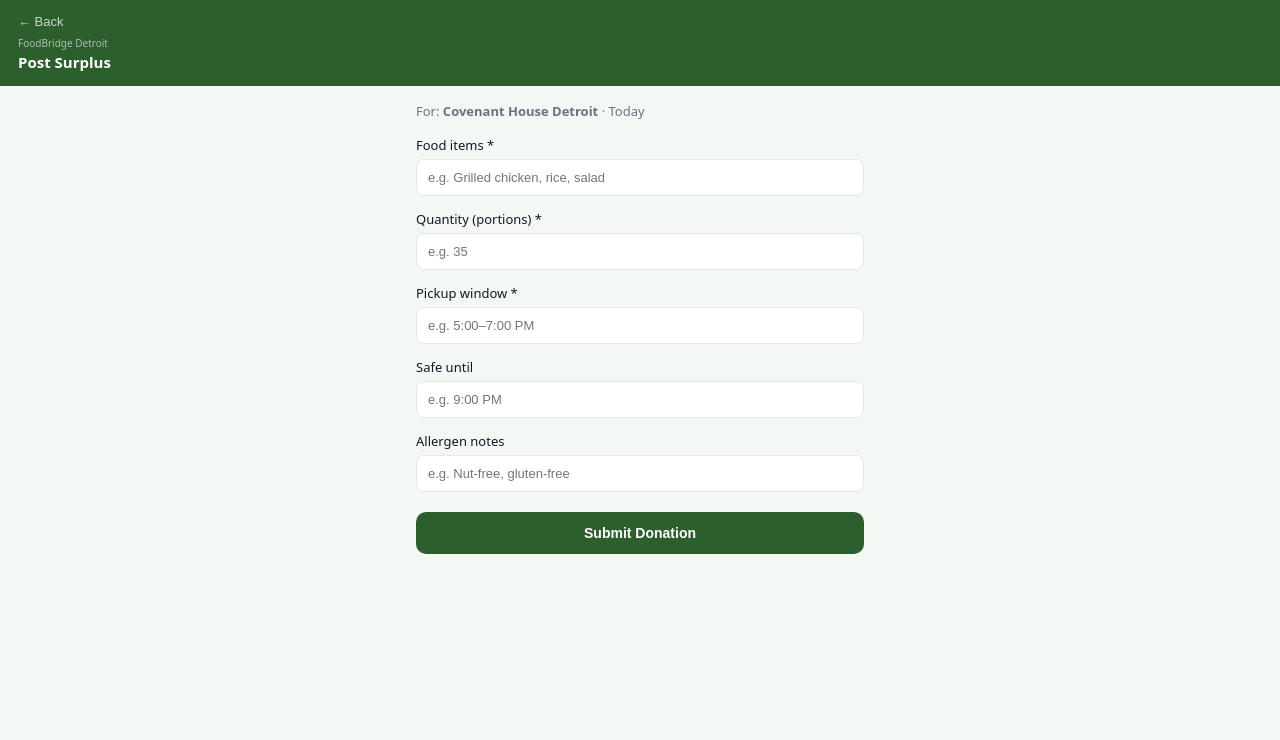
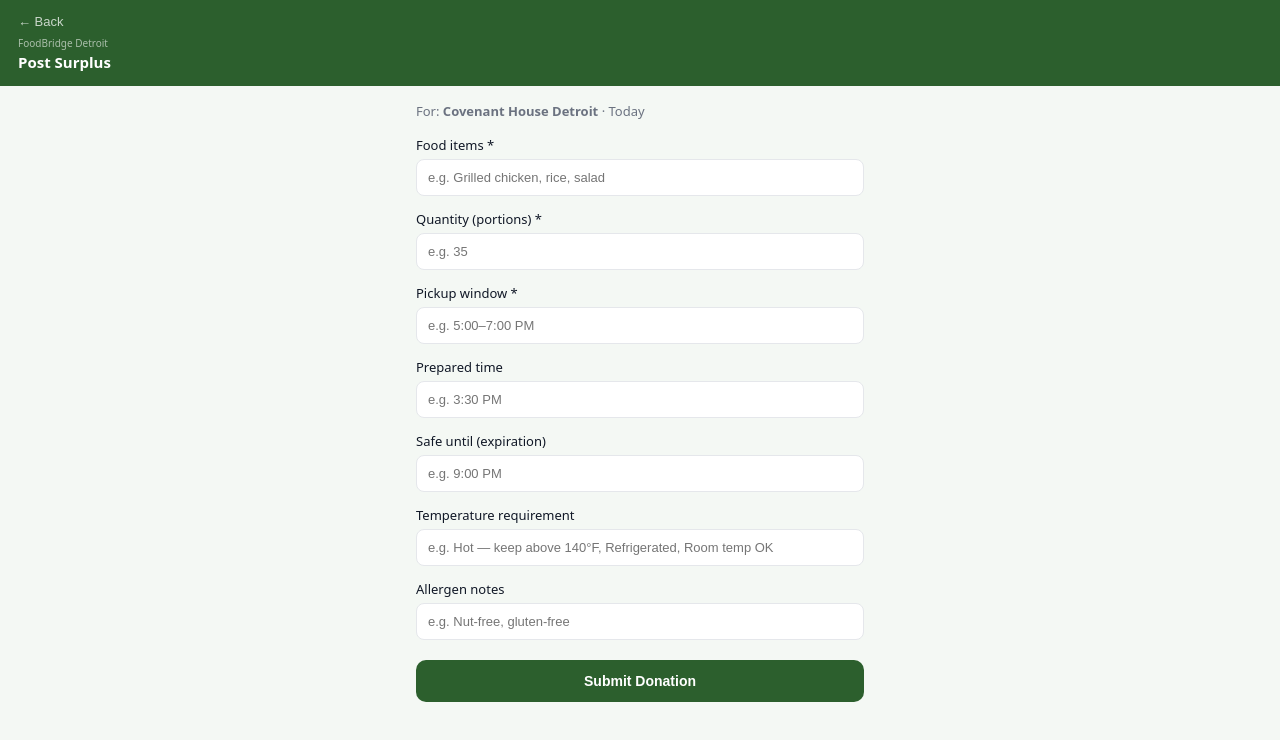
Before and after one commit to ChandanaNagi/Food-Bridge, a React (Vite) app: page /restaurant/post in a window 1280 px wide. Shown: the top 740 px of the page. Built offline with nearby package versions, Linux system fonts and the light colour scheme.

Commit message:
Add prepared time and temperature requirement to Post Surplus

```diff
--- a/src/pages/PostSurplus.jsx
+++ b/src/pages/PostSurplus.jsx
@@ -5,7 +5,8 @@ import { supabase } from '../supabaseClient'
 export default function PostSurplus() {
   const navigate = useNavigate()
   const [form, setForm] = useState({
-    food_items: '', quantity: '', pickup_window: '', allergen_notes: '', safe_until: ''
+    food_items: '', quantity: '', pickup_window: '', allergen_notes: '', safe_until: '',
+    prepared_time: '', temperature_requirement: ''
   })
   const [loading, setLoading] = useState(false)
   const [error, setError] = useState('')
@@ -51,6 +52,8 @@ export default function PostSurplus() {
       pickup_window: form.pickup_window,
       allergen_notes: form.allergen_notes,
       safe_until: form.safe_until || null,
+      prepared_time: form.prepared_time || null,
+      temperature_requirement: form.temperature_requirement || null,
       status: 'posted',
     })
 
@@ -80,7 +83,9 @@ export default function PostSurplus() {
         <Field label="Food items *" value={form.food_items} onChange={set('food_items')} placeholder="e.g. Grilled chicken, rice, salad" />
         <Field label="Quantity (portions) *" value={form.quantity} onChange={set('quantity')} placeholder="e.g. 35" type="number" />
         <Field label="Pickup window *" value={form.pickup_window} onChange={set('pickup_window')} placeholder="e.g. 5:00–7:00 PM" />
-        <Field label="Safe until" value={form.safe_until} onChange={set('safe_until')} placeholder="e.g. 9:00 PM" />
+        <Field label="Prepared time" value={form.prepared_time} onChange={set('prepared_time')} placeholder="e.g. 3:30 PM" />
+        <Field label="Safe until (expiration)" value={form.safe_until} onChange={set('safe_until')} placeholder="e.g. 9:00 PM" />
+        <Field label="Temperature requirement" value={form.temperature_requirement} onChange={set('temperature_requirement')} placeholder="e.g. Hot — keep above 140°F, Refrigerated, Room temp OK" />
         <Field label="Allergen notes" value={form.allergen_notes} onChange={set('allergen_notes')} placeholder="e.g. Nut-free, gluten-free" />
 
         <button onClick={handleSubmit} style={s.btn} disabled={loading}>
```
